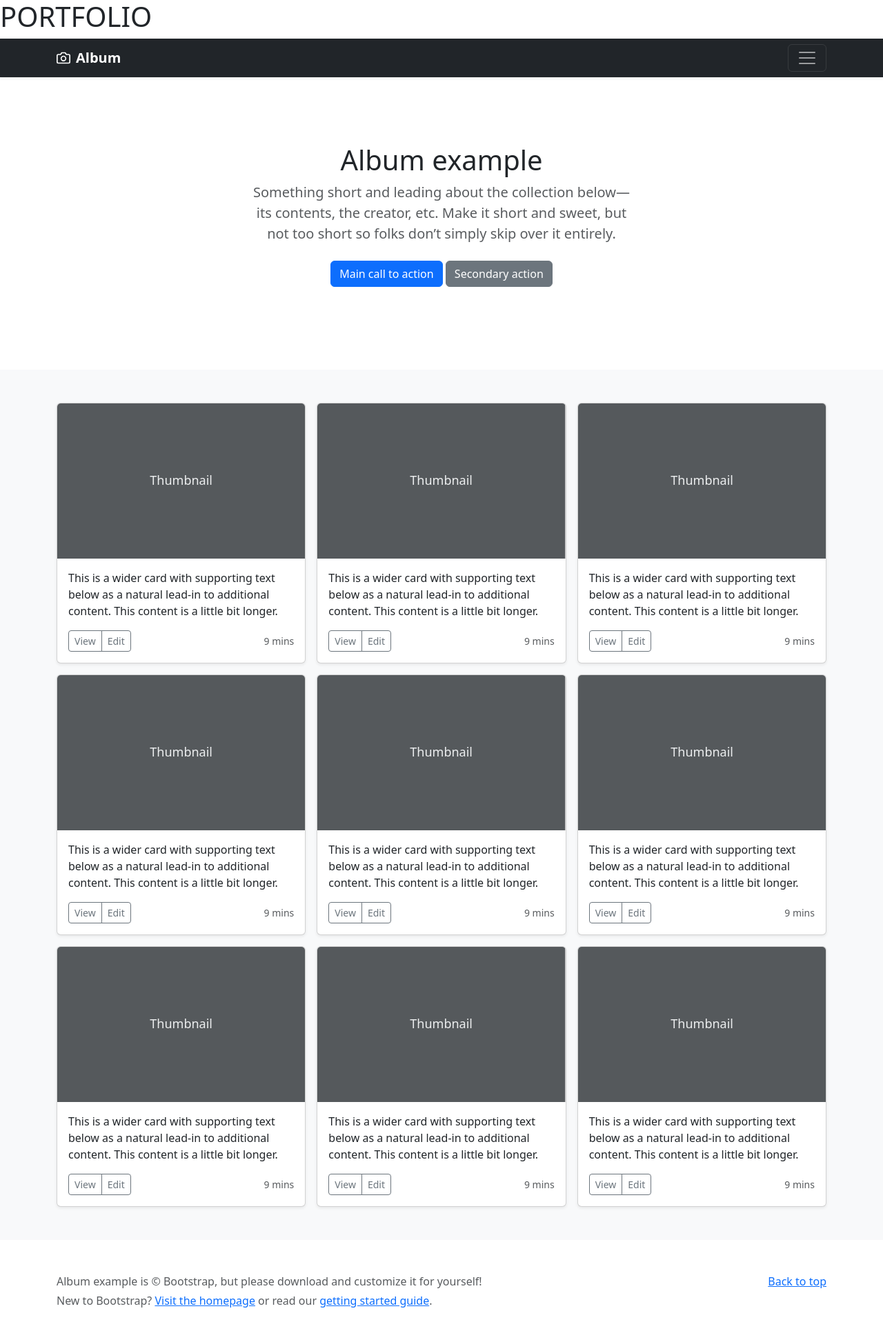
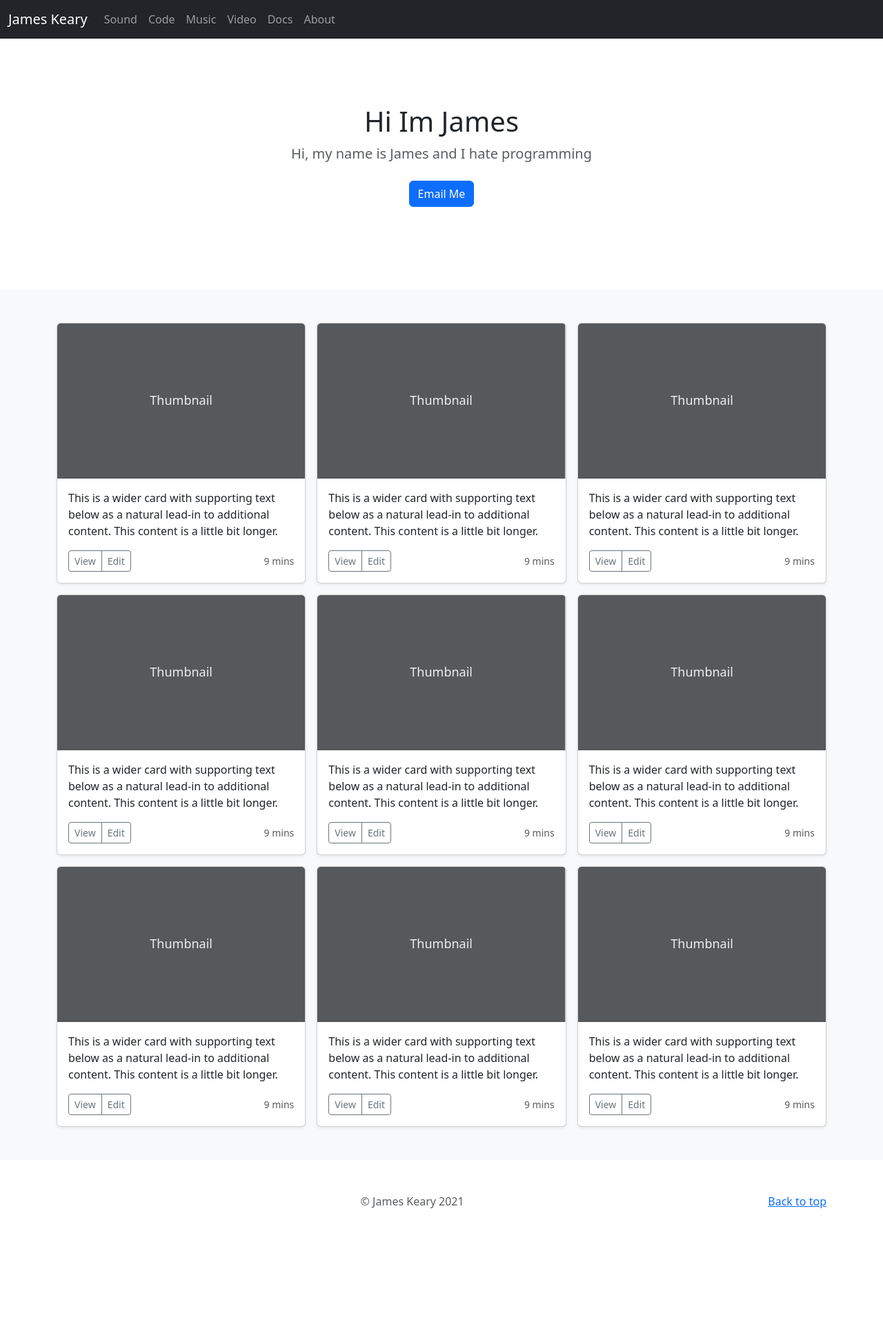
Before and after one commit to jkeary/django-portfolio, a Django app: template jobs/templates/jobs/home.html in a window 1280 px wide. Shown: the whole page at 69% size. After the commit the page ends 1752 px from the top, so only its background shows below. Run offline with Django 3.2, Linux system fonts and the light colour scheme; the template is opened without the code that fills it, so the values that code supplies are empty; some libraries are stand-ins or nearby versions.

Commit message:
bootstrap the homepage

```diff
--- a/jobs/templates/jobs/home.html
+++ b/jobs/templates/jobs/home.html
@@ -1,4 +1,3 @@
-<h1>PORTFOLIO</h1>
 <!doctype html>
 <html lang="en">
   <head>
@@ -47,35 +46,25 @@
   <body>
 
 <header>
-  <div class="collapse bg-dark" id="navbarHeader">
-    <div class="container">
-      <div class="row">
-        <div class="col-sm-8 col-md-7 py-4">
-          <h4 class="text-white">About</h4>
-          <p class="text-muted">Add some information about the album below, the author, or any other background context. Make it a few sentences long so folks can pick up some informative tidbits. Then, link them off to some social networking sites or contact information.</p>
-        </div>
-        <div class="col-sm-4 offset-md-1 py-4">
-          <h4 class="text-white">Contact</h4>
-          <ul class="list-unstyled">
-            <li><a href="#" class="text-white">Follow on Twitter</a></li>
-            <li><a href="#" class="text-white">Like on Facebook</a></li>
-            <li><a href="#" class="text-white">Email me</a></li>
-          </ul>
+  <nav class="navbar navbar-expand-lg navbar-dark bg-dark">
+    <div class="container-fluid">
+      <a class="navbar-brand" href="#">James Keary</a>
+      <button class="navbar-toggler" type="button" data-bs-toggle="collapse" data-bs-target="#navbarNavAltMarkup" aria-controls="navbarNavAltMarkup" aria-expanded="false" aria-label="Toggle navigation">
+        <span class="navbar-toggler-icon"></span>
+      </button>
+      <div class="collapse navbar-collapse" id="navbarNavAltMarkup">
+        <div class="navbar-nav ml-auto">
+          <a class="nav-link" href="#">Sound</a>
+          <a class="nav-link" href="#">Code</a>
+          <a class="nav-link" href="#">Music</a>
+          <a class="nav-link" href="#">Video</a>
+          <a class="nav-link" href="#">Docs</a>
+          <a class="nav-link" href="#">About</a>
+          <!-- <a class="nav-link disabled" href="#" tabindex="-1" aria-disabled="true">Disabled</a> -->
         </div>
       </div>
     </div>
-  </div>
-  <div class="navbar navbar-dark bg-dark shadow-sm">
-    <div class="container">
-      <a href="#" class="navbar-brand d-flex align-items-center">
-        <svg xmlns="http://www.w3.org/2000/svg" width="20" height="20" fill="none" stroke="currentColor" stroke-linecap="round" stroke-linejoin="round" stroke-width="2" aria-hidden="true" class="me-2" viewBox="0 0 24 24"><path d="M23 19a2 2 0 0 1-2 2H3a2 2 0 0 1-2-2V8a2 2 0 0 1 2-2h4l2-3h6l2 3h4a2 2 0 0 1 2 2z"/><circle cx="12" cy="13" r="4"/></svg>
-        <strong>Album</strong>
-      </a>
-      <button class="navbar-toggler" type="button" data-bs-toggle="collapse" data-bs-target="#navbarHeader" aria-controls="navbarHeader" aria-expanded="false" aria-label="Toggle navigation">
-        <span class="navbar-toggler-icon"></span>
-      </button>
-    </div>
-  </div>
+  </nav>
 </header>
 
 <main>
@@ -83,11 +72,10 @@
   <section class="py-5 text-center container">
     <div class="row py-lg-5">
       <div class="col-lg-6 col-md-8 mx-auto">
-        <h1 class="fw-light">Album example</h1>
-        <p class="lead text-muted">Something short and leading about the collection below—its contents, the creator, etc. Make it short and sweet, but not too short so folks don’t simply skip over it entirely.</p>
+        <h1 class="fw-light">Hi Im James</h1>
+        <p class="lead text-muted">Hi, my name is James and I hate programming</p>
         <p>
-          <a href="#" class="btn btn-primary my-2">Main call to action</a>
-          <a href="#" class="btn btn-secondary my-2">Secondary action</a>
+          <a href="mailto:jkeary@gmail.com" class="btn btn-primary my-2">Email Me</a>
         </p>
       </div>
     </div>
@@ -250,12 +238,11 @@
 </main>
 
 <footer class="text-muted py-5">
-  <div class="container">
+  <div class="container text-center">
     <p class="float-end mb-1">
       <a href="#">Back to top</a>
     </p>
-    <p class="mb-1">Album example is &copy; Bootstrap, but please download and customize it for yourself!</p>
-    <p class="mb-0">New to Bootstrap? <a href="/">Visit the homepage</a> or read our <a href="/docs/5.0/getting-started/introduction/">getting started guide</a>.</p>
+    <p>© James Keary {% now "Y" %}</p>
   </div>
 </footer>
 
```
